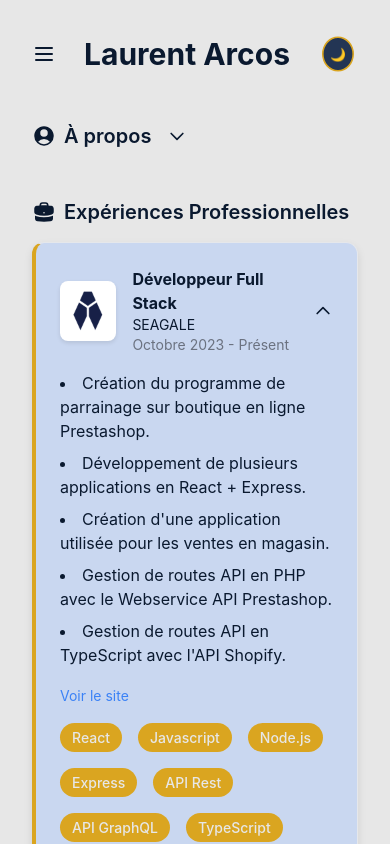
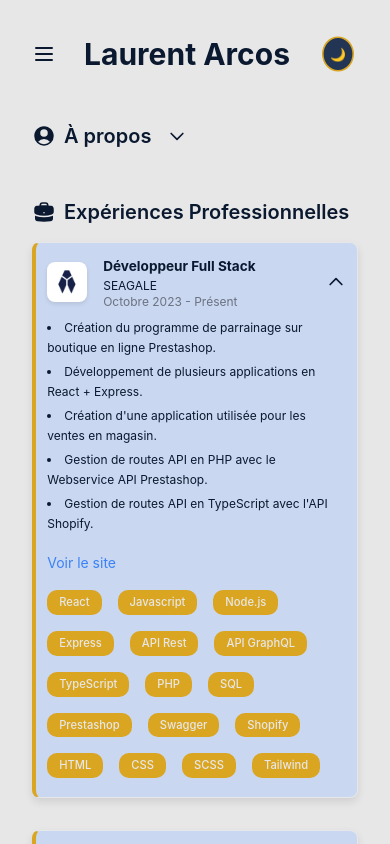
Before and after one commit to LaurentArcos/cv-interactif, a Next.js app: page /cv/ in a window 390 px wide. Both pictures are taken after a click on the button 323 px from the left and 311 px from the top of the page. Built offline with nearby package versions, Linux system fonts and the light colour scheme.

Commit message:
responsive elements modifies

```diff
--- a/src/app/globals.css
+++ b/src/app/globals.css
@@ -77,6 +77,10 @@
   color: var(--text-primary);
 }
 
+.skills-title {
+  font-size: 1rem;
+}
+
 button {
   transition: background-color 0.3s ease, color 0.3s ease;
 }
@@ -132,7 +136,6 @@
 .card {
   background-color: var(--card-bg);
   border-left: 4px solid var(--card-border);
-  border-radius: 12px;
   padding: 1.5rem;
   box-shadow: 0 4px 8px rgba(0, 0, 0, 0.1);
   transition: background-color 0.3s ease, color 0.3s ease;
@@ -196,6 +199,42 @@
   border-radius: 0.5rem;
 }
 
+/* Taille des logos et des containers */
+.card .logo-wrapper {
+  width: 60px;
+  height: 60px;
+}
+
+/* Réduction de la taille des logos */
+.card .logo-wrapper img {
+  width: 50px;
+  height: 50px;
+  object-fit: contain;
+}
+
+#categorySelect {
+  background-color: var(--background); /* Fond basé sur le thème */
+  color: var(--text-primary);
+  border: 1px solid var(--card-border); /* Bordure adaptée */
+  border-radius: 0.375rem; /* Coins arrondis */
+  padding: 0.5rem 1rem; /* Espacement interne */
+  appearance: none; /* Supprime le style natif */
+  transition: background-color 0.3s ease, color 0.3s ease; /* Transition fluide */
+}
+
+/* Survol et focus */
+#categorySelect:hover,
+#categorySelect:focus {
+  background-color: var(--hover-bg); /* Fond sur survol */
+  color: var(--text-primary); /* Couleur de survol */
+  outline: none; /* Supprime le contour par défaut */
+}
+
+/* Icône de la flèche */
+#categorySelect::-ms-expand {
+  display: none; /* Supprime la flèche pour les navigateurs Microsoft */
+}
+
 
 @media (max-width: 768px) {
   .layout {
@@ -222,4 +261,38 @@
   main {
     margin-top: 90px;
   }
+  .card {
+    padding: 0.7rem;
+  }
+
+  .card h3 {
+    font-size: 0.85rem; /* Titre plus petit */
+  }
+
+  .card p {
+    font-size: 0.75rem; /* Texte plus petit */
+  }
+
+  .card .tag {
+    font-size: 0.7rem !important;
+    border-radius: 10px;
+  }
+
+  .description li {
+    font-size: 0.75rem;
+  }
+
+  .card .logo-wrapper {
+    width: 40px;
+    height: 40px;
+  }
+
+  .card .logo-wrapper img {
+    width: 35px;
+    height: 35px;
+  }
+
+  .skills-title  {
+    font-size: 0.75rem;
+  }
 }
--- a/src/app/page.tsx
+++ b/src/app/page.tsx
@@ -543,7 +543,7 @@
                   >
                     <div className="flex items-center gap-4 justify-between">
                       <div className="flex items-center gap-4">
-                        <div className="logo-wrapper bg-white w-[60px] h-[60px] rounded-md flex items-center justify-center">
+                        <div className="logo-wrapper bg-white rounded-md flex items-center justify-center">
                           {exp.logo ? (
                             <Image
                               src={exp.logo}
@@ -553,17 +553,17 @@
                               className="rounded-md"
                             />
                           ) : (
-                            <div className="w-[60px] h-[60px] bg-white rounded-md"></div>
+                            <div className=" bg-white rounded-md"></div>
                           )}
                         </div>
                         <div>
-                          <h3 className="text-l md:text-xl lg:text-xl font-bold text-text-primary">
-                            {language === "fr" ? exp.titleFr : exp.titleEn}
-                          </h3>
-                          <p className="text-sm text-text-secondary">{exp.company}</p>
-                          <p className="text-sm text-gray-500">
-                            {language === "fr" ? exp.dateFr : exp.dateEn}
-                          </p>
+                        <h3 className="text-base md:text-lg lg:text-xl font-bold text-text-primary">
+                          {language === "fr" ? exp.titleFr : exp.titleEn}
+                        </h3>
+                        <p className="text-xs md:text-sm text-text-secondary">{exp.company}</p>
+                        <p className="text-xs md:text-sm text-gray-500">
+                          {language === "fr" ? exp.dateFr : exp.dateEn}
+                        </p>
                         </div>
                       </div>
                       <button
@@ -581,7 +581,7 @@
 
                     {isOpen && (
                       <>
-                        <ul className="description list-disc list-inside text-text-secondary space-y-2 mt-4">
+                        <ul className="description list-disc list-inside text-text-secondary space-y-1 mt-2 text-sm md:text-base">
                           {(language === "fr" ? exp.descriptionFr : exp.descriptionEn)
                             .split("\n")
                             .filter((line) => line.trim().startsWith("-"))
@@ -604,7 +604,7 @@
                         )}
                         <div className="mt-4 flex flex-wrap gap-2">
                           {exp.tags.map((tag, i) => (
-                            <span key={i} className="sm:text-sm tag">
+                            <span key={i} className="tag">
                               {tag}
                             </span>
                           ))}
@@ -758,24 +758,23 @@
           </h2>
 
           {/* Filtres */}
-          <div className="flex gap-4 mb-8">
-            {["All", ...new Set(skills.map((skill) => skill.category[language]))].map(
-              (category) => {
-                const isSelected = selectedCategory === category || (selectedCategory === "All" && category === "All");
-                const translatedCategory = category === "All" ? (language === "fr" ? "Tout" : "All") : category;
-
-                return (
-                  <button
-                    key={category}
-                    onClick={() => setSelectedCategory(category)}
-                    className={`px-4 py-2 text-sm rounded-md ${isSelected ? "bg-foreground text-background" : "bg-card-bg"
-                      }`}
-                  >
-                    {translatedCategory}
-                  </button>
-                );
-              }
-            )}
+          <div className="mb-8">
+            <label htmlFor="categorySelect" className="block text-sm font-medium mb-2">
+              {language === "fr" ? "Filtrer par catégorie :" : "Filter by category :"}
+            </label>
+            <select
+              id="categorySelect"
+              value={selectedCategory}
+              onChange={(e) => setSelectedCategory(e.target.value)}
+              className=""
+            >
+              <option value="All">{language === "fr" ? "Tous" : "All"}</option>
+              {[...new Set(skills.map((skill) => skill.category[language]))].map((category) => (
+                <option key={category} value={category}>
+                  {category}
+                </option>
+              ))}
+            </select>
           </div>
 
           {/* Liste des compétences */}
@@ -788,7 +787,7 @@
                 animate={{ opacity: 1, y: 0 }}
                 transition={{ duration: 0.3 }}
               >
-                <h3 className="text-xs md:text-sm lg:text-sm font-semibold text-text-primary">
+                <h3 className="skills-title text-text-primary">
                   {skill.name}
                 </h3>
               </motion.li>
--- a/src/data/skills.ts
+++ b/src/data/skills.ts
@@ -31,7 +31,7 @@
     category: { en: "Frontend Development", fr: "Développement Frontend" },
   },
   {
-    name: { en: "Bootstrap", fr: "Bootstrap" },
+    name: { en: "Shadcn/ui", fr: "Shadcn/ui" },
     category: { en: "Frontend Development", fr: "Développement Frontend" },
   },
   {
@@ -48,6 +48,10 @@
   },
   {
     name: { en: "TypeScript", fr: "TypeScript" },
+    category: { en: "Frontend Development", fr: "Développement Frontend" },
+  },
+  {
+    name: { en: "Chartjs", fr: "Chartjs" },
     category: { en: "Frontend Development", fr: "Développement Frontend" },
   },
   {
@@ -123,6 +127,10 @@
     category: { en: "DevOps & Tools", fr: "Outils & DevOps" },
   },
   {
+    name: { en: "Apache", fr: "Apache" },
+    category: { en: "Miscellaneous", fr: "Divers" },
+  },
+  {
     name: { en: "CI/CD", fr: "CI/CD" },
     category: { en: "DevOps & Tools", fr: "Outils & DevOps" },
   },
@@ -139,6 +147,14 @@
     category: { en: "DevOps & Tools", fr: "Outils & DevOps" },
   },
   {
+    name: { en: "FileZilla", fr: "FileZilla" },
+    category: { en: "DevOps & Tools", fr: "Outils & DevOps" },
+  },
+  {
+    name: { en: "DBeaver", fr: "DBeaver" },
+    category: { en: "DevOps & Tools", fr: "Outils & DevOps" },
+  },
+  {
     name: { en: "Swagger", fr: "Swagger" },
     category: { en: "DevOps & Tools", fr: "Outils & DevOps" },
   },
@@ -151,7 +167,19 @@
     category: { en: "DevOps & Tools", fr: "Outils & DevOps" },
   },
   {
+    name: { en: "pnpm", fr: "pnpm" },
+    category: { en: "DevOps & Tools", fr: "Outils & DevOps" },
+  },
+  {
+    name: { en: "npm", fr: "npm" },
+    category: { en: "DevOps & Tools", fr: "Outils & DevOps" },
+  },
+  {
     name: { en: "Yarn", fr: "Yarn" },
+    category: { en: "DevOps & Tools", fr: "Outils & DevOps" },
+  },
+  {
+    name: { en: "Raspberry Pi", fr: "Raspberry Pi" },
     category: { en: "DevOps & Tools", fr: "Outils & DevOps" },
   },
 
@@ -235,10 +263,6 @@
     category: { en: "Project Management", fr: "Gestion de Projets & Méthodes Agiles" },
   },
   {
-    name: { en: "Debugging", fr: "Débogage" },
-    category: { en: "Project Management", fr: "Gestion de Projets & Méthodes Agiles" },
-  },
-  {
     name: { en: "Clean Code", fr: "Clean Code" },
     category: { en: "Project Management", fr: "Gestion de Projets & Méthodes Agiles" },
   },
@@ -257,31 +281,15 @@
     category: { en: "Miscellaneous", fr: "Divers" },
   },
   {
-    name: { en: "shadcn/ui", fr: "shadcn/ui" },
-    category: { en: "Miscellaneous", fr: "Divers" },
-  },
-  {
-    name: { en: "Python", fr: "Python" },
-    category: { en: "Miscellaneous", fr: "Divers" },
-  },
-  {
     name: { en: "PHP", fr: "PHP" },
     category: { en: "Miscellaneous", fr: "Divers" },
   },
   {
-    name: { en: "Apache", fr: "Apache" },
+    name: { en: "English", fr: "Anglais" },
     category: { en: "Miscellaneous", fr: "Divers" },
   },
   {
-    name: { en: "Ajax", fr: "Ajax" },
-    category: { en: "Miscellaneous", fr: "Divers" },
-  },
-  {
-    name: { en: "International Trade", fr: "Commerce International" },
-    category: { en: "Miscellaneous", fr: "Divers" },
-  },
-  {
-    name: { en: "Incoterms", fr: "Incoterms" },
+    name: { en: "Spanish", fr: "Espagnol" },
     category: { en: "Miscellaneous", fr: "Divers" },
   },
 ];
```
